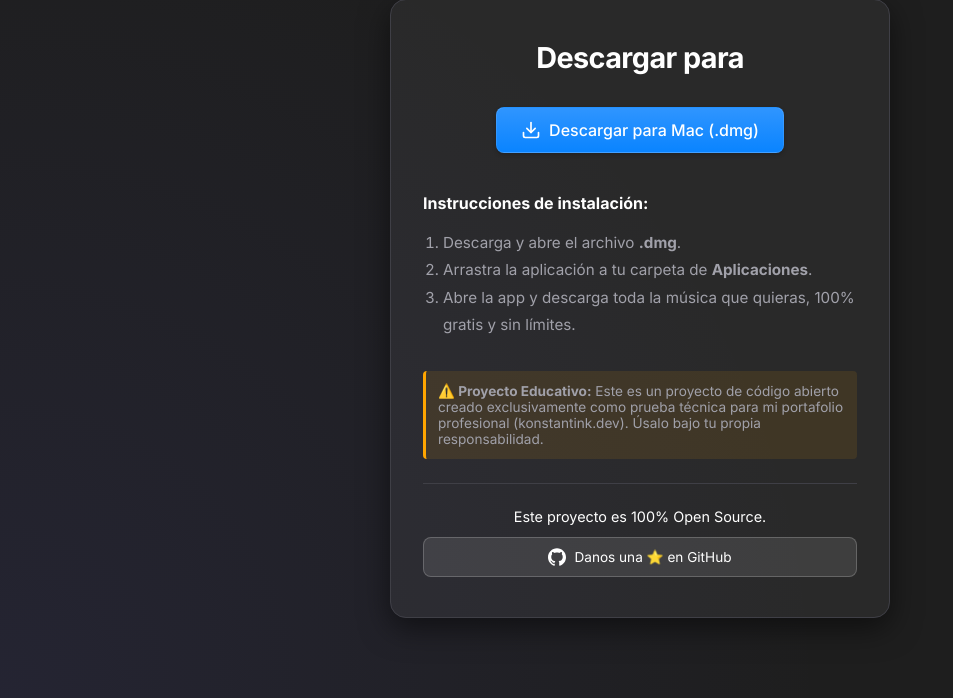
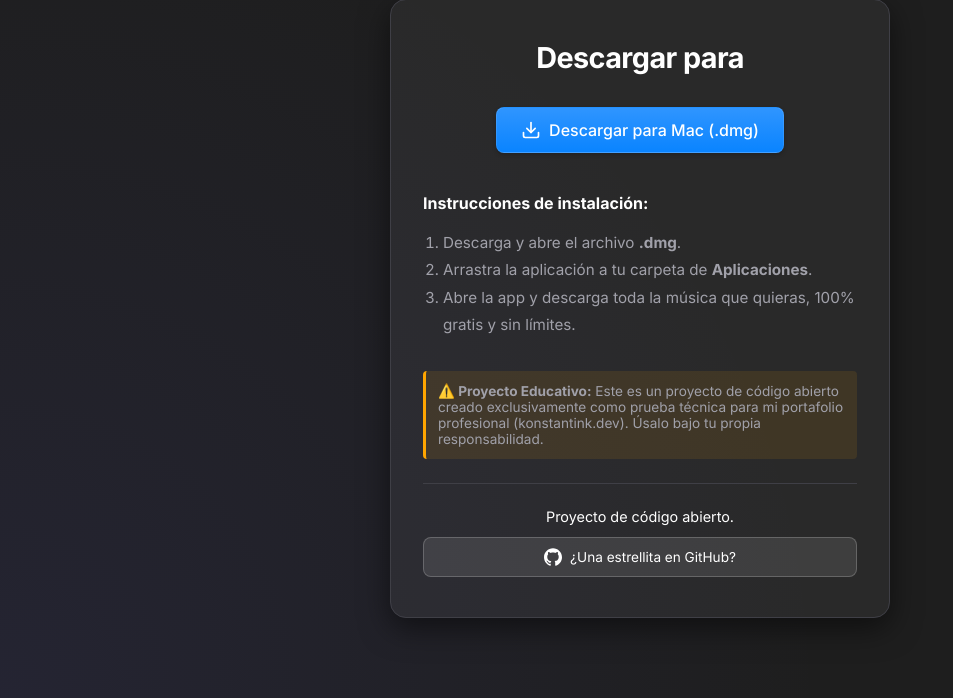
Before and after one commit to konstantinWDK/youtube-playlist-downloader, a Flask app: page / in a window 1280 px wide. Shown: the part 925-1623 px from the top of the page, without its empty margins (0-953 px from the left). Run offline with Flask 3, Linux system fonts and the light colour scheme.

Commit message:
style: update github star text

```diff
--- a/templates/index.html
+++ b/templates/index.html
@@ -335,10 +335,10 @@
                     </div>
 
                     <div style="text-align: center; border-top: 1px solid var(--border); padding-top: 24px;">
-                        <p style="margin-bottom: 12px; font-size: 0.9rem; color: var(--fg);">Este proyecto es 100% Open Source.</p>
+                        <p style="margin-bottom: 12px; font-size: 0.9rem; color: var(--fg);">Proyecto de código abierto.</p>
                         <a href="https://github.com/konstantinWDK/youtube-playlist-downloader/" target="_blank" class="btn-secondary" style="display: inline-flex; align-items: center; justify-content: center; gap: 8px; text-decoration: none; padding: 10px 16px; border-radius: 8px; font-size: 0.85rem; width: 100%;">
                             <svg width="18" height="18" viewBox="0 0 24 24" fill="currentColor"><path d="M12 .297c-6.63 0-12 5.373-12 12 0 5.303 3.438 9.8 8.205 11.385.6.113.82-.258.82-.577 0-.285-.01-1.04-.015-2.04-3.338.724-4.042-1.61-4.042-1.61C4.422 18.07 3.633 17.7 3.633 17.7c-1.087-.744.084-.729.084-.729 1.205.084 1.838 1.236 1.838 1.236 1.07 1.835 2.809 1.305 3.495.998.108-.776.417-1.305.76-1.605-2.665-.3-5.466-1.332-5.466-5.93 0-1.31.465-2.38 1.235-3.22-.135-.303-.54-1.523.105-3.176 0 0 1.005-.322 3.3 1.23.96-.267 1.98-.399 3-.405 1.02.006 2.04.138 3 .405 2.28-1.552 3.285-1.23 3.285-1.23.645 1.653.24 2.873.12 3.176.765.84 1.23 1.91 1.23 3.22 0 4.61-2.805 5.625-5.475 5.92.42.36.81 1.096.81 2.22 0 1.606-.015 2.896-.015 3.286 0 .315.21.69.825.57C20.565 22.092 24 17.592 24 12.297c0-6.627-5.373-12-12-12"/></svg>
-                            Danos una ⭐️ en GitHub
+                            ¿Una estrellita en GitHub?
                         </a>
                     </div>
                 </div>
```
